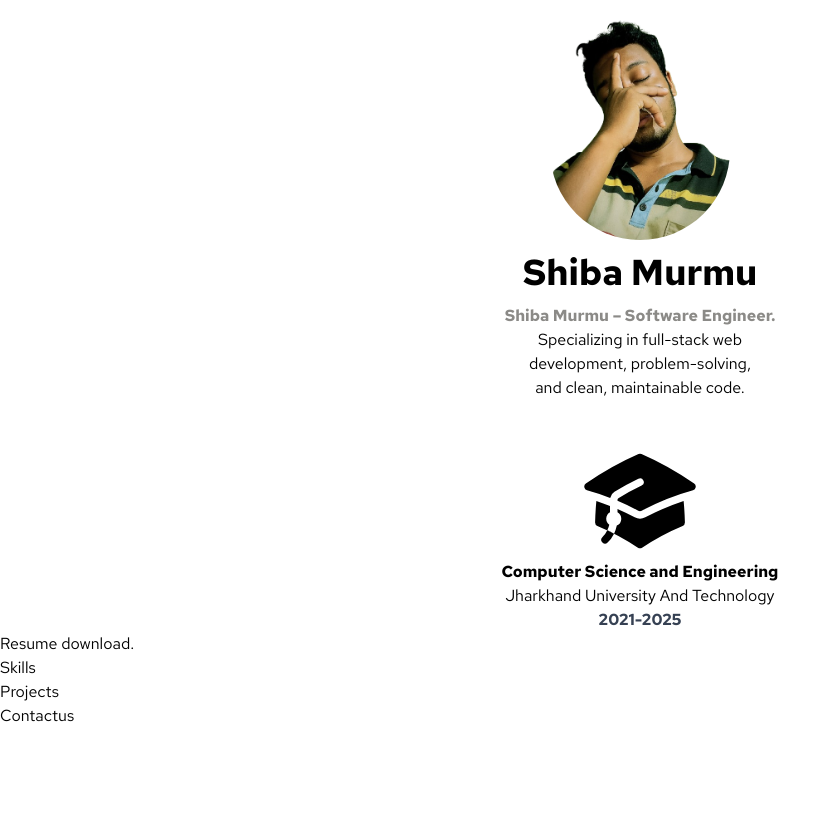
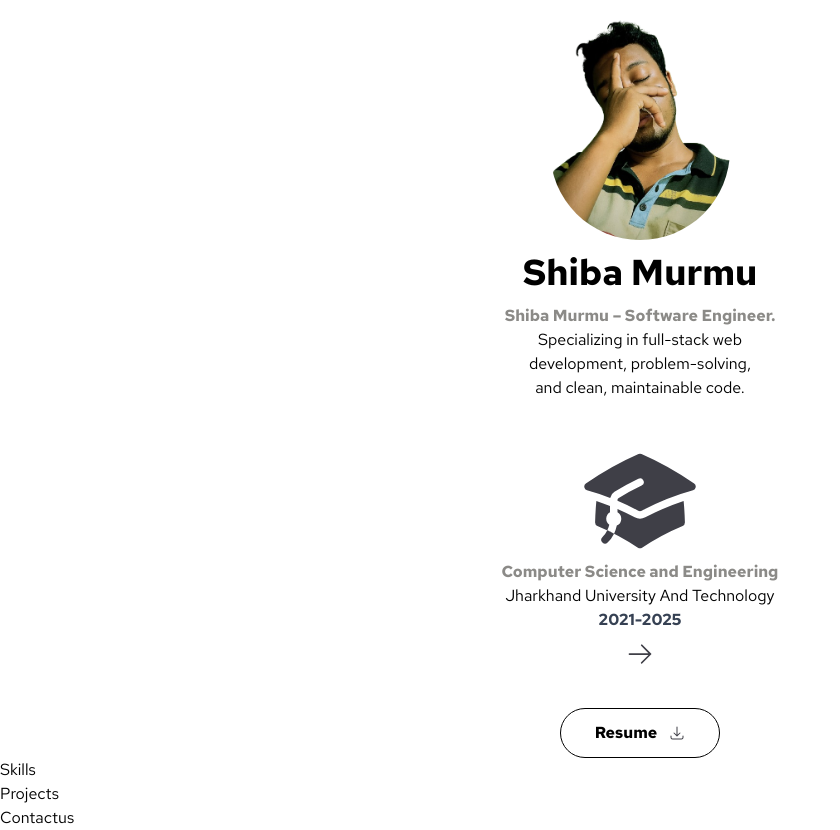
Before and after one commit to shiba-murmu/shiba-portfolio, a React (Vite) app: page / in a window 1280 px wide. Shown: the whole page, without its empty margins (0-840 px from the left). Before the commit the page ends 800 px from the top, so only its background shows below. Built offline with nearby package versions, Linux system fonts and the light colour scheme.

Commit message:
resume download buttons is added here.

```diff
--- a/src/App.jsx
+++ b/src/App.jsx
@@ -1,7 +1,7 @@
 import React from 'react'
 import Profile from './pages/Profile/Profile'
 import { BrowserRouter, Routes, Route } from 'react-router-dom';
-
+import EduationDetails from './pages/Profile/Education/EduationDetails';
 function Main() {
     return (
         <>
@@ -22,6 +22,7 @@ function App() {
             <BrowserRouter>
                 <Routes>
                     <Route path="/" element={<Main />} />
+                    <Route path="/education" element={<EduationDetails />} />
                 </Routes>
             </BrowserRouter>
         </>
--- /dev/null
+++ b/src/components/Icons.jsx
@@ -0,0 +1,43 @@
+import react from 'react'
+
+
+function Icons({ value }) {
+
+    const ChooseIcons = (val) => {
+        switch (val) {
+            case 'Engineering':
+                return (
+                    <svg xmlns="http://www.w3.org/2000/svg" viewBox="0 0 24 24" fill="currentColor" className="size-30 text-zinc-700">
+                        <path d="M11.7 2.805a.75.75 0 0 1 .6 0A60.65 60.65 0 0 1 22.83 8.72a.75.75 0 0 1-.231 1.337 49.948 49.948 0 0 0-9.902 3.912l-.003.002c-.114.06-.227.119-.34.18a.75.75 0 0 1-.707 0A50.88 50.88 0 0 0 7.5 12.173v-.224c0-.131.067-.248.172-.311a54.615 54.615 0 0 1 4.653-2.52.75.75 0 0 0-.65-1.352 56.123 56.123 0 0 0-4.78 2.589 1.858 1.858 0 0 0-.859 1.228 49.803 49.803 0 0 0-4.634-1.527.75.75 0 0 1-.231-1.337A60.653 60.653 0 0 1 11.7 2.805Z" />
+                        <path d="M13.06 15.473a48.45 48.45 0 0 1 7.666-3.282c.134 1.414.22 2.843.255 4.284a.75.75 0 0 1-.46.711 47.87 47.87 0 0 0-8.105 4.342.75.75 0 0 1-.832 0 47.87 47.87 0 0 0-8.104-4.342.75.75 0 0 1-.461-.71c.035-1.442.121-2.87.255-4.286.921.304 1.83.634 2.726.99v1.27a1.5 1.5 0 0 0-.14 2.508c-.09.38-.222.753-.397 1.11.452.213.901.434 1.346.66a6.727 6.727 0 0 0 .551-1.607 1.5 1.5 0 0 0 .14-2.67v-.645a48.549 48.549 0 0 1 3.44 1.667 2.25 2.25 0 0 0 2.12 0Z" />
+                        <path d="M4.462 19.462c.42-.419.753-.89 1-1.395.453.214.902.435 1.347.662a6.742 6.742 0 0 1-1.286 1.794.75.75 0 0 1-1.06-1.06Z" />
+                    </svg>
+                )
+
+            case 'primary':
+                return (
+                    <svg xmlns="http://www.w3.org/2000/svg" viewBox="0 0 640 512"><path d="M337.8 5.4C327-1.8 313-1.8 302.2 5.4L166.3 96 48 96C21.5 96 0 117.5 0 144L0 464c0 26.5 21.5 48 48 48l208 0 0-96c0-35.3 28.7-64 64-64s64 28.7 64 64l0 96 208 0c26.5 0 48-21.5 48-48l0-320c0-26.5-21.5-48-48-48L473.7 96 337.8 5.4zM96 192l32 0c8.8 0 16 7.2 16 16l0 64c0 8.8-7.2 16-16 16l-32 0c-8.8 0-16-7.2-16-16l0-64c0-8.8 7.2-16 16-16zm400 16c0-8.8 7.2-16 16-16l32 0c8.8 0 16 7.2 16 16l0 64c0 8.8-7.2 16-16 16l-32 0c-8.8 0-16-7.2-16-16l0-64zM96 320l32 0c8.8 0 16 7.2 16 16l0 64c0 8.8-7.2 16-16 16l-32 0c-8.8 0-16-7.2-16-16l0-64c0-8.8 7.2-16 16-16zm400 16c0-8.8 7.2-16 16-16l32 0c8.8 0 16 7.2 16 16l0 64c0 8.8-7.2 16-16 16l-32 0c-8.8 0-16-7.2-16-16l0-64zM232 176a88 88 0 1 1 176 0 88 88 0 1 1 -176 0zm88-48c-8.8 0-16 7.2-16 16l0 32c0 8.8 7.2 16 16 16l32 0c8.8 0 16-7.2 16-16s-7.2-16-16-16l-16 0 0-16c0-8.8-7.2-16-16-16z" /></svg>
+                )
+            case 'right':
+                return (
+                    <svg xmlns="http://www.w3.org/2000/svg" viewBox="0 0 24 24" fill="currentColor" className="size-7 text-zinc-700">
+                        <path fillRule="evenodd" d="M12.97 3.97a.75.75 0 0 1 1.06 0l7.5 7.5a.75.75 0 0 1 0 1.06l-7.5 7.5a.75.75 0 1 1-1.06-1.06l6.22-6.22H3a.75.75 0 0 1 0-1.5h16.19l-6.22-6.22a.75.75 0 0 1 0-1.06Z" clipRule="evenodd" />
+                    </svg>
+                )
+            case 'download':
+                return (
+                    <svg xmlns="http://www.w3.org/2000/svg" viewBox="0 0 24 24" fill="currentColor" className="size-4  text-zinc-700">
+                        <path fillRule="evenodd" d="M12 2.25a.75.75 0 0 1 .75.75v11.69l3.22-3.22a.75.75 0 1 1 1.06 1.06l-4.5 4.5a.75.75 0 0 1-1.06 0l-4.5-4.5a.75.75 0 1 1 1.06-1.06l3.22 3.22V3a.75.75 0 0 1 .75-.75Zm-9 13.5a.75.75 0 0 1 .75.75v2.25a1.5 1.5 0 0 0 1.5 1.5h13.5a1.5 1.5 0 0 0 1.5-1.5V16.5a.75.75 0 0 1 1.5 0v2.25a3 3 0 0 1-3 3H5.25a3 3 0 0 1-3-3V16.5a.75.75 0 0 1 .75-.75Z" clipRule="evenodd" />
+                    </svg>
+                )
+        }
+    }
+
+    return (
+        <>
+            {ChooseIcons(value)}
+        </>
+    )
+}
+
+export default Icons
--- a/src/pages/Profile/About.jsx
+++ b/src/pages/Profile/About.jsx
@@ -1,43 +1,8 @@
 import React from 'react'
 import './about.css';
-
-
-function Icons({value}) {
-
-    const ChooseIcons = (val) => {
-        switch (val) {
-            case 'Engineering':
-                return (
-                    <svg xmlns="http://www.w3.org/2000/svg" viewBox="0 0 24 24" fill="currentColor" className="size-30">
-                        <path d="M11.7 2.805a.75.75 0 0 1 .6 0A60.65 60.65 0 0 1 22.83 8.72a.75.75 0 0 1-.231 1.337 49.948 49.948 0 0 0-9.902 3.912l-.003.002c-.114.06-.227.119-.34.18a.75.75 0 0 1-.707 0A50.88 50.88 0 0 0 7.5 12.173v-.224c0-.131.067-.248.172-.311a54.615 54.615 0 0 1 4.653-2.52.75.75 0 0 0-.65-1.352 56.123 56.123 0 0 0-4.78 2.589 1.858 1.858 0 0 0-.859 1.228 49.803 49.803 0 0 0-4.634-1.527.75.75 0 0 1-.231-1.337A60.653 60.653 0 0 1 11.7 2.805Z" />
-                        <path d="M13.06 15.473a48.45 48.45 0 0 1 7.666-3.282c.134 1.414.22 2.843.255 4.284a.75.75 0 0 1-.46.711 47.87 47.87 0 0 0-8.105 4.342.75.75 0 0 1-.832 0 47.87 47.87 0 0 0-8.104-4.342.75.75 0 0 1-.461-.71c.035-1.442.121-2.87.255-4.286.921.304 1.83.634 2.726.99v1.27a1.5 1.5 0 0 0-.14 2.508c-.09.38-.222.753-.397 1.11.452.213.901.434 1.346.66a6.727 6.727 0 0 0 .551-1.607 1.5 1.5 0 0 0 .14-2.67v-.645a48.549 48.549 0 0 1 3.44 1.667 2.25 2.25 0 0 0 2.12 0Z" />
-                        <path d="M4.462 19.462c.42-.419.753-.89 1-1.395.453.214.902.435 1.347.662a6.742 6.742 0 0 1-1.286 1.794.75.75 0 0 1-1.06-1.06Z" />
-                    </svg>
-                )
-
-            case 'primary' :
-                return (
-                    <svg xmlns="http://www.w3.org/2000/svg" viewBox="0 0 640 512"><path d="M337.8 5.4C327-1.8 313-1.8 302.2 5.4L166.3 96 48 96C21.5 96 0 117.5 0 144L0 464c0 26.5 21.5 48 48 48l208 0 0-96c0-35.3 28.7-64 64-64s64 28.7 64 64l0 96 208 0c26.5 0 48-21.5 48-48l0-320c0-26.5-21.5-48-48-48L473.7 96 337.8 5.4zM96 192l32 0c8.8 0 16 7.2 16 16l0 64c0 8.8-7.2 16-16 16l-32 0c-8.8 0-16-7.2-16-16l0-64c0-8.8 7.2-16 16-16zm400 16c0-8.8 7.2-16 16-16l32 0c8.8 0 16 7.2 16 16l0 64c0 8.8-7.2 16-16 16l-32 0c-8.8 0-16-7.2-16-16l0-64zM96 320l32 0c8.8 0 16 7.2 16 16l0 64c0 8.8-7.2 16-16 16l-32 0c-8.8 0-16-7.2-16-16l0-64c0-8.8 7.2-16 16-16zm400 16c0-8.8 7.2-16 16-16l32 0c8.8 0 16 7.2 16 16l0 64c0 8.8-7.2 16-16 16l-32 0c-8.8 0-16-7.2-16-16l0-64zM232 176a88 88 0 1 1 176 0 88 88 0 1 1 -176 0zm88-48c-8.8 0-16 7.2-16 16l0 32c0 8.8 7.2 16 16 16l32 0c8.8 0 16-7.2 16-16s-7.2-16-16-16l-16 0 0-16c0-8.8-7.2-16-16-16z"/></svg>
-                )
-
-        }
-        return (
-            <>
-                <svg xmlns="http://www.w3.org/2000/svg" viewBox="0 0 24 24" fill="currentColor" className="size-30">
-                    <path d="M12 2.25c-5.385 0-9.75 4.365-9.75 9.75s4.365 9.75 9.75 9.75 9.75-4.365 9.75-9.75S17.385 2.25 12 2.25z" />
-                    <path d="M12 15a3 3 0 100-6 3 3 0 000 6z" />
-                </svg>
-            </>
-        )
-    }
-
-    return (
-        <>
-            {ChooseIcons(value)}
-        </>
-    )
-}
-
+// import Icons from '../components/Icons';
+import Icons from '../../components/Icons';
+import { Link } from 'react-router-dom';
 
 function ProfileIntroduction() {
     return (
@@ -63,7 +28,7 @@ function AboutEducation() {
                     {/* This section is for engineering details... */}
                     <Icons value='Engineering' />
                     <div>
-                        <span className='bold-font'>Computer Science and Engineering</span>
+                        <span className='bold-font introName'>Computer Science and Engineering</span>
                     </div>
                     <div>
                         <span>Jharkhand University And Technology</span>
@@ -72,6 +37,16 @@ function AboutEducation() {
                     <div>
                         <span className='text-gray-700 font-bold'>2021-2025</span>
                     </div>
+
+                    {/* <div>
+                        <span className='text-gray-700 font-bold'>CGPA: 7.45</span>
+                    </div> */}
+                    <div className='flex justify-center items-center mt-2'>
+                        <Link to='/education'>
+                            <Icons value='right' className='w-10 h-10' />
+                        </Link>
+                    </div>
+
                 </section>
                 <section>
                     {/* This section is for education details... */}
@@ -81,12 +56,28 @@ function AboutEducation() {
         </>
     )
 }
+
+function DownloadResume() {
+    return (
+        <>
+            <div className='flex justify-center items-center mt-10'>
+                <div className='flex justify-center items-center gap-3 border-1 rounded-full p-3 w-40'>
+                    {/* There is need to add a resume pdf for to working the download buttons here. */}
+                    <a href="./resume.pdf" download={'shibamurmu_resume.pdf'} className='bold-font'>
+                        Resume
+                    </a>
+                    <Icons value='download' className='w-10 h-10' />
+                </div>
+            </div>
+        </>
+    )
+}
 function About() {
     return (
         <>
             <ProfileIntroduction />
             <AboutEducation />
-            <section>Resume download.</section>
+            <DownloadResume />
         </>
     )
 }
--- /dev/null
+++ b/src/pages/Profile/Education/EduationDetails.jsx
@@ -0,0 +1,11 @@
+import React from 'react'
+
+function EduationDetails() {
+  return (
+    <div className='h-screen w-full flex justify-center items-center'>
+        <span className='bold-font text-3xl'>Pending details !!</span>
+    </div>
+  )
+}
+
+export default EduationDetails
```
